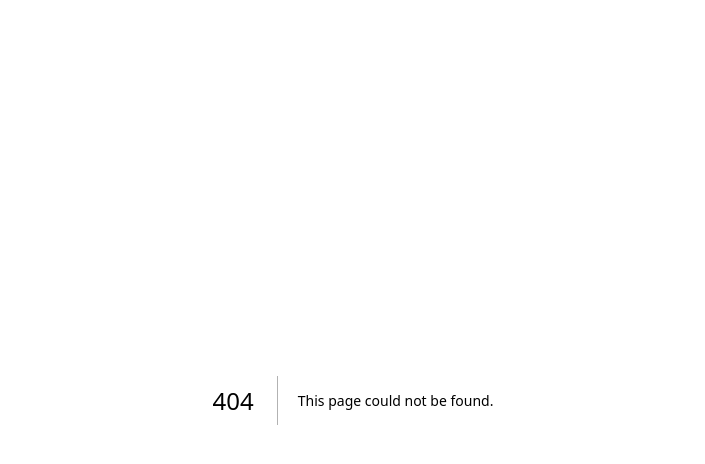
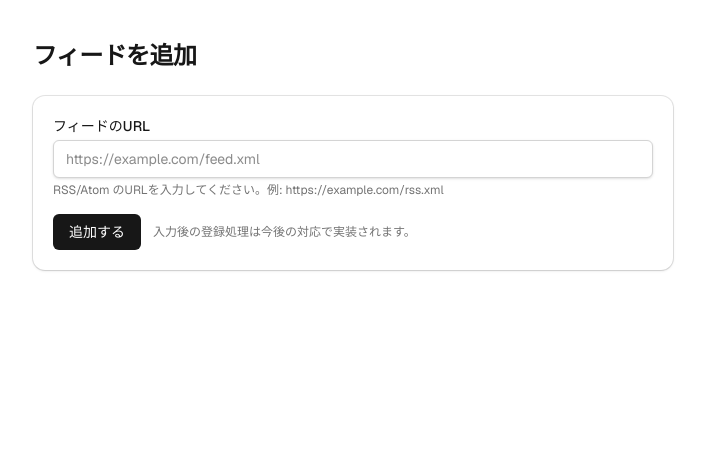
Before and after one commit to mumei404/rss-reader, a Next.js app: page /feed/subscribe in a window 1280 px wide. Before the commit this address had no page. Shown: the top 464 px of the page, without its empty margins (287-992 px from the left). Built offline with nearby package versions, Linux system fonts and the light colour scheme.

Commit message:
feat(feed): /feed/subscribe でURL入力フォームの画面を追加\n\n- アクセシブルなlabelと説明\n- type=url, required対応\n- metadata設定\n- gh用の--body-fileは./tmp配下を利用する旨をcopilot-instructionsに追記\n- ./tmp を .gitignore に追加\n\nCloses #3

```diff
--- /dev/null
+++ b/src/app/feed/subscribe/page.tsx
@@ -0,0 +1,52 @@
+import type { Metadata } from "next";
+
+export const metadata: Metadata = {
+  title: "フィードを追加 | RSS Reader",
+  description: "RSS/Atom フィードのURLを入力して登録します",
+};
+
+export default function FeedSubscribePage() {
+  return (
+    <main className="font-sans mx-auto max-w-2xl px-4 py-10">
+      <h1 className="text-2xl font-semibold tracking-tight mb-6">フィードを追加</h1>
+
+      <form
+        action="#"
+        method="post"
+        className="rounded-xl ring-1 ring-black/10 dark:ring-white/10 bg-white dark:bg-neutral-900 p-5 shadow-sm"
+        aria-describedby="form-help"
+      >
+        <div className="mb-4">
+          <label htmlFor="feed-url" className="block text-sm font-medium mb-1">
+            フィードのURL
+          </label>
+          <input
+            id="feed-url"
+            name="url"
+            type="url"
+            required
+            inputMode="url"
+            placeholder="https://example.com/feed.xml"
+            className="w-full rounded-md border border-neutral-300 dark:border-neutral-700 bg-white dark:bg-neutral-950 px-3 py-2 text-sm shadow-sm focus:outline-none focus-visible:ring-2 focus-visible:ring-offset-2 focus-visible:ring-black/40 dark:focus-visible:ring-white/40"
+            aria-describedby="url-hint"
+          />
+          <p id="url-hint" className="mt-1 text-xs text-neutral-500 dark:text-neutral-400">
+            RSS/Atom のURLを入力してください。例: https://example.com/rss.xml
+          </p>
+        </div>
+
+        <div className="flex items-center gap-3">
+          <button
+            type="submit"
+            className="inline-flex items-center rounded-md bg-neutral-900 text-white dark:bg-white dark:text-black px-4 py-2 text-sm hover:opacity-90 focus:outline-none focus-visible:ring-2 focus-visible:ring-offset-2 focus-visible:ring-black/40 dark:focus-visible:ring-white/40"
+          >
+            追加する
+          </button>
+          <p id="form-help" className="text-xs text-neutral-500 dark:text-neutral-400">
+            入力後の登録処理は今後の対応で実装されます。
+          </p>
+        </div>
+      </form>
+    </main>
+  );
+}
```
Also changed, not shown: 2 other files (tests, documents, lock files or other folders).
